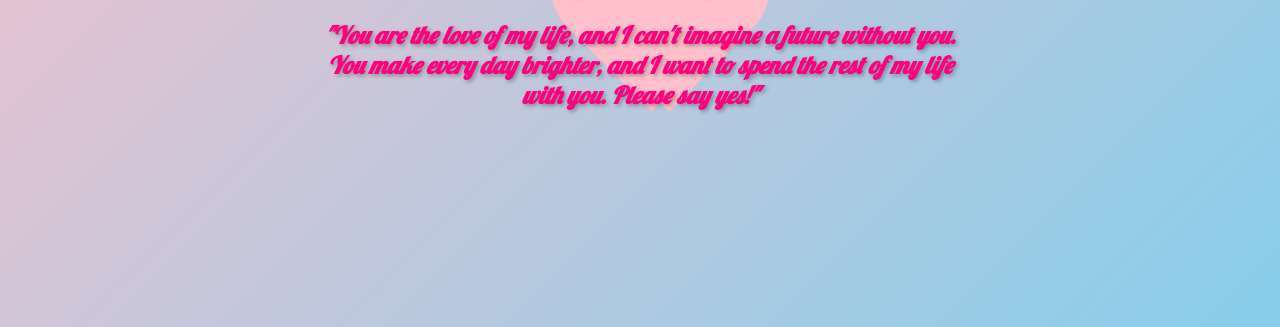
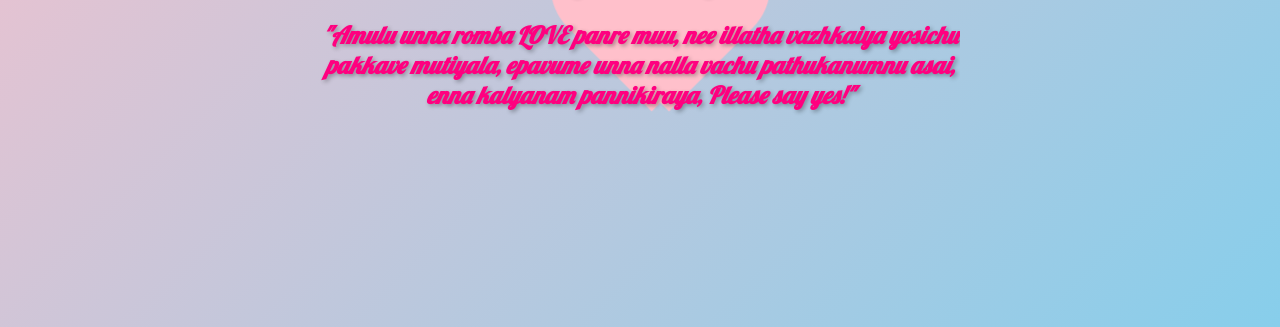
Before and after one commit to slytherinmedia/Abiheart, a plain HTML site: page proposal.html in a window 1280 px wide. Shown: the part 473-800 px from the top of the page. Drawn offline with Linux system fonts and the light colour scheme.

Commit message:
Update proposal.html

```diff
--- a/proposal.html
+++ b/proposal.html
@@ -25,7 +25,7 @@
     <p>I have a question for you...</p>
     <p><strong class="rainbow-text smaller-text">I LOVE YOU! </strong></p>
     <p><strong class="rainbow-text rose-text bigger-text">Will you marry me? </strong></p>
-    <p><em>"You are the love of my life, and I can't imagine a future without you. You make every day brighter, and I want to spend the rest of my life with you. Please say yes!"</em></p>
+    <p><em>"Amulu unna romba LOVE panre muu, nee illatha vazhkaiya yosichu pakkave mutiyala, epavume unna nalla vachu pathukanumnu asai, enna kalyanam pannikiraya, Please say yes!"</em></p>
   </div>
 
   <div class="flower-effect"></div>
```
